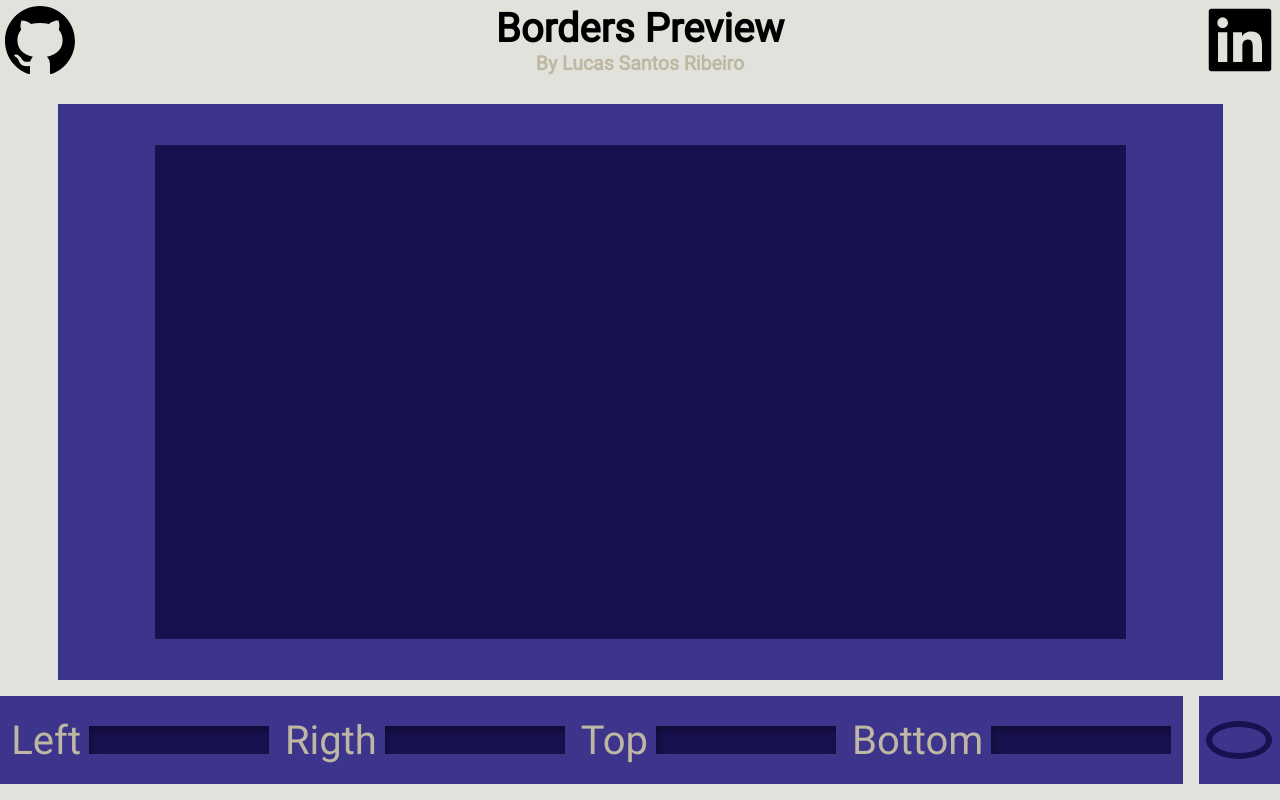
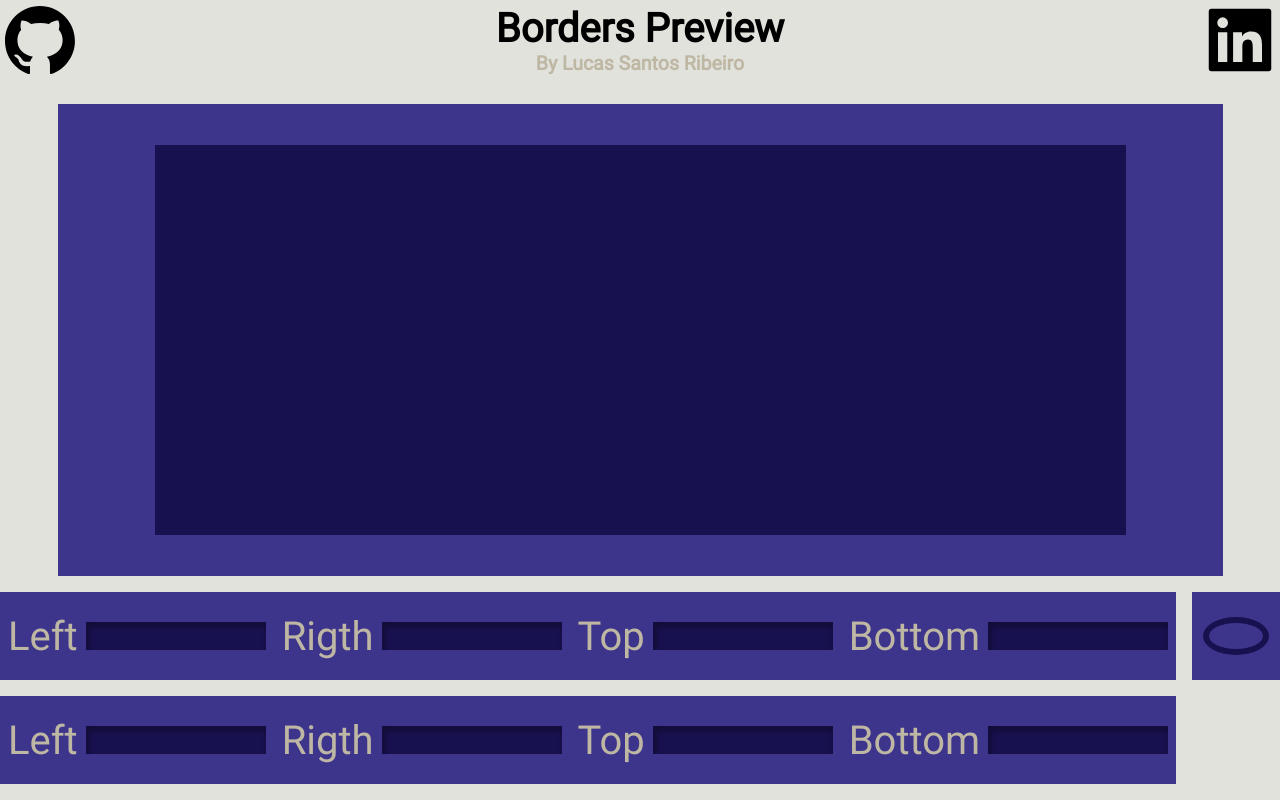
Before and after one commit to lucasnetwork/border-preview, a React (Create React App) app in the folder web/: page / in a window 1280 px wide. Built offline with nearby package versions, Linux system fonts and the light colour scheme.

Commit message:
web:create Home view file

```diff
--- a/web/src/App.js
+++ b/web/src/App.js
@@ -1,10 +1,6 @@
 // import { useState } from 'react';
-
-import BorderPreview from './components/BorderPreview';
-import ChangeBorderTypeButton from './components/ChangeBorderTypeButton';
-import Header from './components/Header';
-import Options from './components/Options';
 import GlobalStyles from './styles/globalStyles';
+import Home from './views/Home';
 
 function App() {
 	// const [borderValues]
@@ -12,12 +8,7 @@ function App() {
 		<>
 			<GlobalStyles />
 			<div className="App">
-				<Header />
-				<BorderPreview />
-				<div className="c">
-					<Options />
-					<ChangeBorderTypeButton className="button" />
-				</div>
+				<Home />
 			</div>
 		</>
 	);
--- a/web/src/components/InputField/styles.js
+++ b/web/src/components/InputField/styles.js
@@ -29,8 +29,10 @@ export default styled.div`
 	}
 	@media (max-width: 580px) {
 		justify-content: flex-start;
+		align-items: flex-start;
 		width: 100%;
 		margin: 0;
+		margin-bottom: 16px;
 		p {
 			margin-bottom: 8px;
 		}
--- a/web/src/components/Options/styles.js
+++ b/web/src/components/Options/styles.js
@@ -4,7 +4,7 @@ export default styled.div`
 	display: flex;
 	flex-direction: column;
 	width: 100%;
-	max-width: 1196px;
+	max-width: 1182px;
 `;
 
 export const OptionsContainer = styled.div`
--- a/web/src/styles/globalStyles.js
+++ b/web/src/styles/globalStyles.js
@@ -30,31 +30,5 @@ export default createGlobalStyle`
 		background-color:#E0E2DB;
 		align-items:center;
 		overflow:auto;
-		.c{
-			display:flex;
-			margin-top:64px;
-			justify-content:center;
-			.button{
-				margin-left:16px;
-			}
-			@media(max-height:900px){
-				width:100%;
-				margin-top:16px;
-
-			}
-		}
-		@media(max-width:600px){
-			padding:16px;
-			width:100%;
-			.c{
-				width:100%;
-			.button{
-					margin:0;
-					position:fixed;
-					bottom:16px;
-					right:16px;
-				}
-			}
-		}
 	}
 `;
--- /dev/null
+++ b/web/src/views/Home/index.js
@@ -0,0 +1,21 @@
+import BorderPreview from '../../components/BorderPreview';
+import ChangeBorderTypeButton from '../../components/ChangeBorderTypeButton';
+import Header from '../../components/Header';
+import Options from '../../components/Options';
+import { ContainerOptions } from './styles';
+
+const Home = () => (
+	<>
+		<Header />
+		<BorderPreview />
+		<ContainerOptions>
+			<div>
+				<Options />
+				<Options />
+			</div>
+			<ChangeBorderTypeButton className="button" />
+		</ContainerOptions>
+	</>
+);
+
+export default Home;
--- /dev/null
+++ b/web/src/views/Home/styles.js
@@ -0,0 +1,35 @@
+import styled from 'styled-components';
+
+// eslint-disable-next-line import/prefer-default-export
+export const ContainerOptions = styled.div`
+	display: flex;
+	flex-direction: row;
+	margin-top: 64px;
+	align-items: flex-start;
+	justify-content: space-between;
+	.button {
+		margin-left: 16px;
+	}
+	> div {
+		display: flex;
+		justify-content: center;
+		flex-direction: column;
+	}
+	@media (max-width: 600px) {
+		padding: 16px;
+		width: 100%;
+		.button {
+			margin: 0;
+			position: fixed;
+			bottom: 16px;
+			right: 16px;
+		}
+		> div {
+			width: 100%;
+		}
+	}
+	@media (max-height: 900px) {
+		/* width:100%; */
+		margin-top: 16px;
+	}
+`;
```
